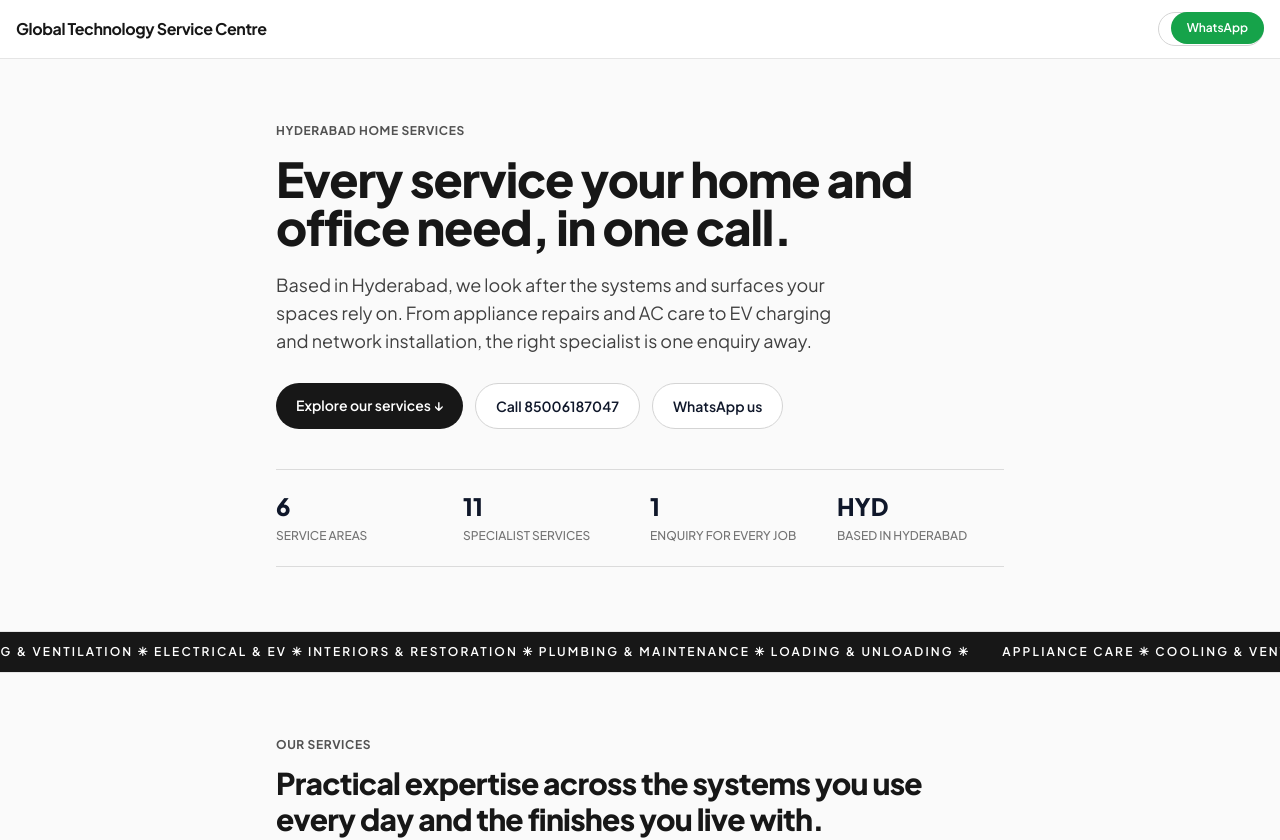
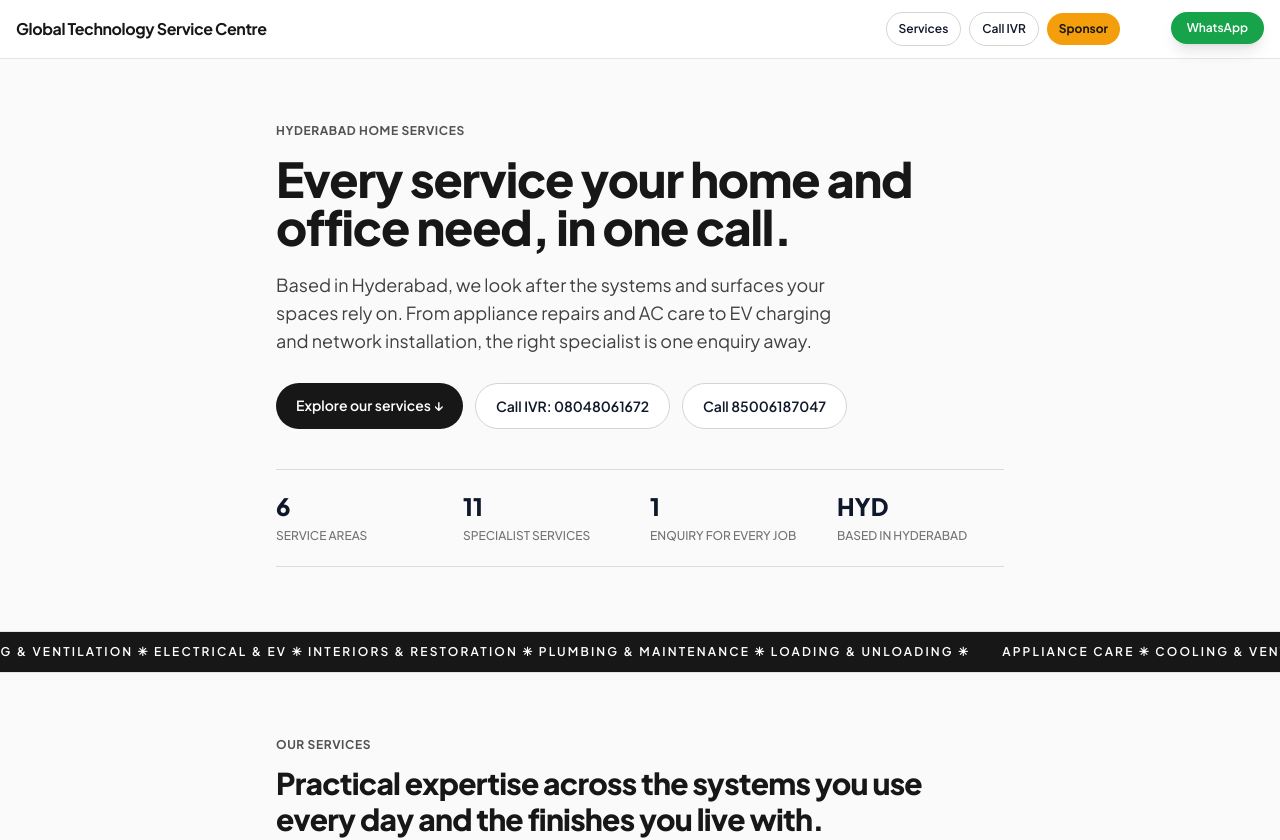
Before and after one commit to globaltechnology2814-stack/global-technology-service-centre, a plain HTML site: page index.html in a window 1280 px wide. Shown: the top 840 px of the page. Drawn offline with nearby package versions, Linux system fonts and the light colour scheme.

Commit message:
Add sponsor button and IVR contact number

```diff
--- a/index.html
+++ b/index.html
@@ -23,7 +23,7 @@
     @media (min-width: 640px) { .service-grid { grid-template-columns: repeat(2, minmax(0, 1fr)); } }
     .video-scroll { width: 100%; height: 100%; object-fit: cover; display: block; background: #e5e5e5; }
     .service-tag { display: inline-flex; align-items: center; border-radius: 9999px; border: 1px solid #e5e7eb; background: #f8fafc; padding: .35rem .7rem; font-size: .65rem; font-weight: 700; letter-spacing: .08em; text-transform: uppercase; color: #475569; }
-    header > div > a[href^="https://wa.me"] { position: fixed; top: .75rem; right: 1rem; z-index: 50; }
+    .whatsapp-fixed { position: fixed; top: .75rem; right: 1rem; z-index: 50; }
     a:focus-visible, button:focus-visible, input:focus-visible, select:focus-visible, textarea:focus-visible { outline: 2px solid #0f172a; outline-offset: 2px; }
     @media (prefers-reduced-motion: reduce) {
       html { scroll-behavior: auto !important; }
@@ -32,12 +32,14 @@
   </style>
 </head>
 <body class="antialiased">
-  <header class="sticky top-0 z-40 flex items-center justify-between border-b border-neutral-200 bg-white/90 px-4 py-3 backdrop-blur-md">
+  <header class="sticky top-0 z-40 flex items-center justify-between border-b border-neutral-200 bg-white/90 px-4 py-3 pr-32 backdrop-blur-md sm:pr-40">
     <a class="text-sm font-bold tracking-tight text-neutral-900 sm:text-base" href="#home">Global Technology Service Centre</a>
-    <div class="flex items-center gap-2">
-      <a class="rounded-full border border-neutral-300 px-4 py-2 text-xs font-semibold transition hover:bg-neutral-100" href="#services">Our services</a>
-      <a href="https://wa.me/9185006187047?text=Hi%20Global%20Technology%20Service%20Centre%2C%20I%20need%20a%20service." target="_blank" rel="noopener" class="rounded-full bg-green-600 px-4 py-2 text-xs font-semibold text-white">WhatsApp</a>
-    </div>
+    <nav class="flex flex-wrap items-center justify-end gap-2" aria-label="Main navigation">
+      <a class="rounded-full border border-neutral-300 px-3 py-2 text-xs font-semibold transition hover:bg-neutral-100" href="#services">Services</a>
+      <a class="rounded-full border border-neutral-300 px-3 py-2 text-xs font-semibold transition hover:bg-neutral-100" href="tel:08048061672" aria-label="Call IVR number 08048061672">Call IVR</a>
+      <a class="rounded-full bg-amber-500 px-3 py-2 text-xs font-bold text-neutral-900 transition hover:bg-amber-400" href="https://wa.me/9185006187047?text=Hi%2C%20I%20would%20like%20to%20discuss%20sponsorship%20with%20Global%20Technology%20Service%20Centre." target="_blank" rel="noopener">Sponsor</a>
+    </nav>
+    <a class="whatsapp-fixed rounded-full bg-green-600 px-4 py-2 text-xs font-semibold text-white shadow-lg transition hover:bg-green-700" href="https://wa.me/9185006187047?text=Hi%20Global%20Technology%20Service%20Centre%2C%20I%20need%20a%20service." target="_blank" rel="noopener" aria-label="Contact us on WhatsApp">WhatsApp</a>
   </header>
 
   <main id="home">
@@ -46,10 +48,10 @@
         <p class="mb-4 text-xs font-bold uppercase tracking-wider text-neutral-600">Hyderabad home services</p>
         <h1 class="text-3xl font-extrabold leading-tight tracking-tight text-neutral-900 sm:text-5xl">Every service your home and office need, in one call.</h1>
         <p class="mt-5 max-w-xl text-base leading-relaxed text-neutral-700 sm:text-lg">Based in Hyderabad, we look after the systems and surfaces your spaces rely on. From appliance repairs and AC care to EV charging and network installation, the right specialist is one enquiry away.</p>
-        <div class="mt-7 flex flex-col gap-3 sm:flex-row">
+        <div class="mt-7 flex flex-col gap-3 sm:flex-row sm:flex-wrap">
           <a href="#services" class="rounded-full bg-neutral-900 px-5 py-3 text-center text-sm font-semibold text-white">Explore our services ↓</a>
+          <a href="tel:08048061672" class="rounded-full border border-neutral-300 bg-white px-5 py-3 text-center text-sm font-semibold">Call IVR: 08048061672</a>
           <a href="tel:85006187047" class="rounded-full border border-neutral-300 bg-white px-5 py-3 text-center text-sm font-semibold">Call 85006187047</a>
-          <a href="https://wa.me/9185006187047?text=Hi%20Global%20Technology%20Service%20Centre%2C%20I%20need%20a%20service." target="_blank" rel="noopener" class="rounded-full border border-neutral-300 bg-white px-5 py-3 text-center text-sm font-semibold">WhatsApp us</a>
         </div>
         <div class="mt-10 grid grid-cols-2 gap-5 border-y border-neutral-300/80 py-5 sm:grid-cols-4">
           <div><span class="block text-2xl font-black">6</span><span class="text-xs font-medium uppercase text-neutral-500">Service areas</span></div>
@@ -129,7 +131,7 @@
     </section>
   </main>
 
-  <footer class="border-t border-neutral-200 px-5 py-6 text-center text-xs text-neutral-500">Global Technology Service Centre · Hyderabad · 85006187047</footer>
+  <footer class="border-t border-neutral-200 px-5 py-6 text-center text-xs text-neutral-500">Global Technology Service Centre · Hyderabad · <a href="tel:08048061672" class="underline">IVR 08048061672</a> · 85006187047</footer>
 
   <script>
     const serviceChoice = document.getElementById("service-choice");
```
